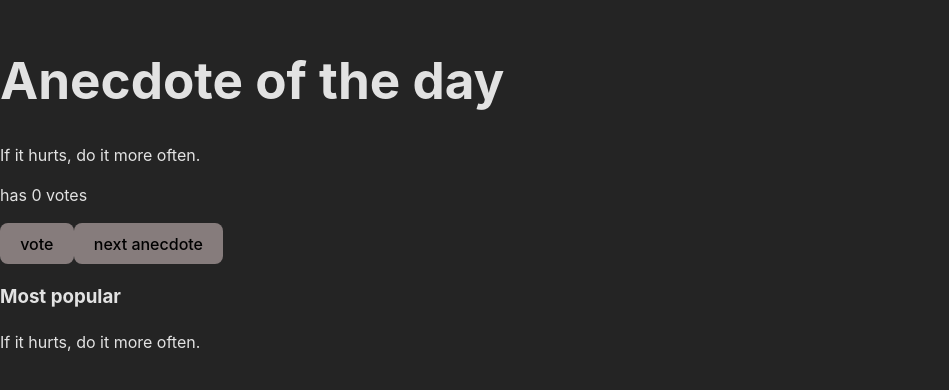
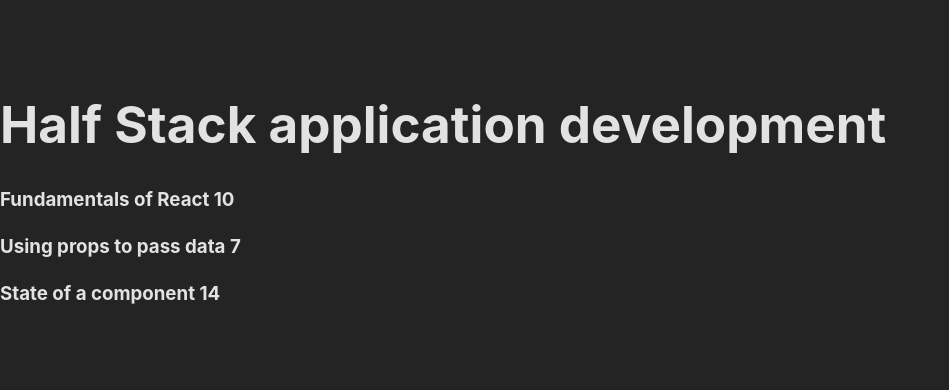
Before and after one commit to yiremorlans/reactupp, a React (Vite) app in the folder part1/reactupp-courseinfo/: page / in a window 1280 px wide. Shown: the part 206-596 px from the top of the page, without its empty margins (0-949 px from the left). Built offline with nearby package versions, Linux system fonts and the light colour scheme.

Commit message:
refactor: add course component

```diff
--- a/part1/reactupp-courseinfo/src/App1.jsx
+++ b/part1/reactupp-courseinfo/src/App1.jsx
@@ -1,35 +1,31 @@
-import Header from "./components1/Header"
-import Content from "./components1/Content"
-import Total from "./components1/Total"
+import Course from './components1/Course';
 
 import './index.css'
 
 const App = () => {
   const course = {
+    id: 1,
     name: 'Half Stack application development',
     parts: [
       {
         name: 'Fundamentals of React',
-        exercises: 10
+        exercises: 10,
+        id: 1
       },
       {
         name: 'Using props to pass data',
-        exercises: 7
+        exercises: 7,
+        id: 2
       },
       {
         name: 'State of a component',
-        exercises: 14
+        exercises: 14,
+        id: 3
       }
     ]
   }
 
-  return (
-    <div>
-      <Header className='courseHeader' course={course.name} />
-      <Content courseMaterial={course.parts}/>
-      <Total exercises={course.parts}/>
-    </div>
-  )
+  return <Course course={course} />
 }
 
 export default App
--- a/part1/reactupp-courseinfo/src/components1/Content.jsx
+++ b/part1/reactupp-courseinfo/src/components1/Content.jsx
@@ -1,14 +1,16 @@
 //react functional component
 import Part from "./Part"
 
-const Content = ({courseMaterial}) => {
+const Content = ({parts}) => {
     return (
         <section>
-            <Part name={courseMaterial[0].name} exercises={courseMaterial[0].exercises}/>
-            <Part name={courseMaterial[1].name} exercises={courseMaterial[1].exercises}/>
-            <Part name={courseMaterial[2].name} exercises={courseMaterial[2].exercises}/>
+            <Part name={parts[0].name} exercises={parts[0].exercises}/>
+            <Part name={parts[1].name} exercises={parts[1].exercises}/>
+            <Part name={parts[2].name} exercises={parts[2].exercises}/>
         </section>
     )
+
+
 }
 
 export default Content
--- /dev/null
+++ b/part1/reactupp-courseinfo/src/components1/Course.jsx
@@ -0,0 +1,14 @@
+import Header from "./Header"
+import Content from "./Content"
+
+const Course = ({course}) => {
+    return (
+        <>
+            <Header name={course.name} />
+            <Content parts={course.parts} />
+        </>
+
+    )
+}
+
+export default Course
--- a/part1/reactupp-courseinfo/src/components1/Header.jsx
+++ b/part1/reactupp-courseinfo/src/components1/Header.jsx
@@ -1,8 +1,8 @@
 //React functional component
-const Header = ({ course }) => {
+const Header = ({ name }) => {
     return (
         <header>
-            <h1>{course}</h1>
+            <h1>{name}</h1>
         </header>
     )
 }
--- a/part1/reactupp-courseinfo/src/components1/Part.jsx
+++ b/part1/reactupp-courseinfo/src/components1/Part.jsx
@@ -1,9 +1,6 @@
 const Part = ({name, exercises}) => {
     return (
-        <>
-            <h3>{name}</h3>
-            <p>{exercises}</p>
-        </>
+            <h3>{name} <span>{exercises}</span></h3>
         )
 }
 
--- a/part1/reactupp-courseinfo/src/main.jsx
+++ b/part1/reactupp-courseinfo/src/main.jsx
@@ -1,10 +1,10 @@
 import React from 'react'
 import ReactDOM from 'react-dom/client'
-import App2 from './App2'
+import App1 from './App1'
 import './index.css'
 
 ReactDOM.createRoot(document.getElementById('root')).render(
   <React.StrictMode>
-    <App2 />
+    <App1 />
   </React.StrictMode>,
 )
```
